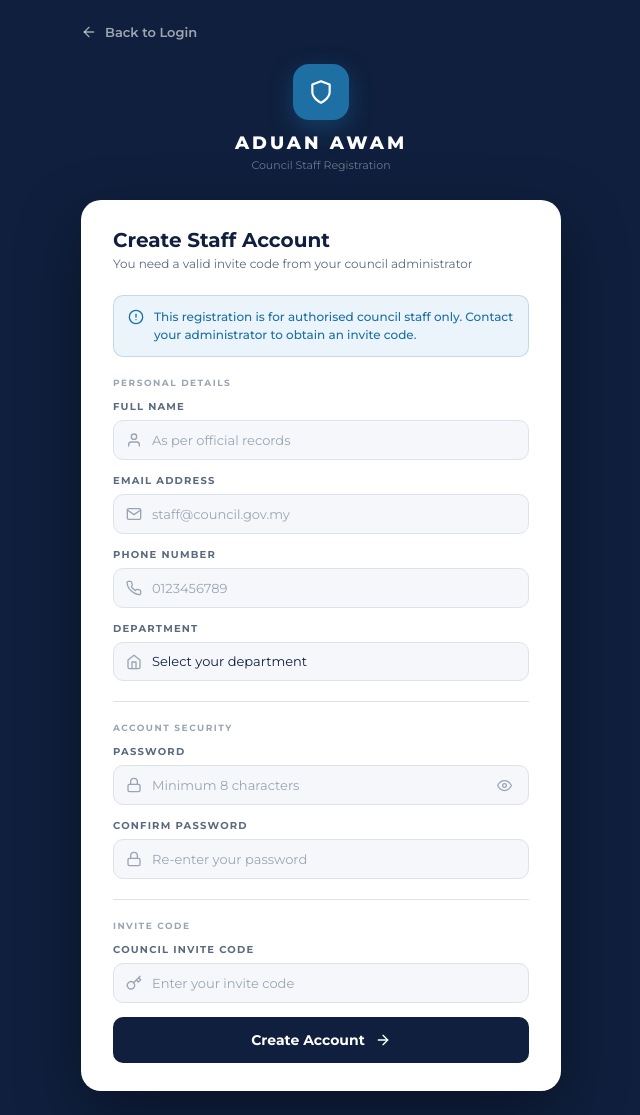
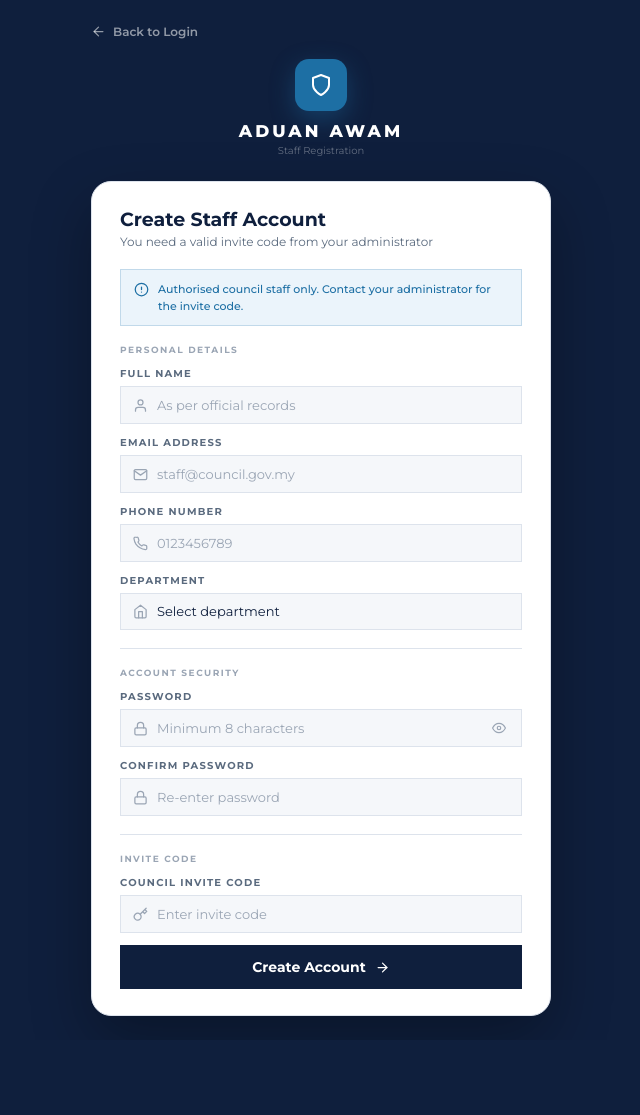
Before and after one commit to rifqibinlee/complaint-api, a Flask app: page /dashboard/register in a window 1280 px wide. Shown: the whole page, without its empty margins (319-959 px from the left). After the commit the page ends 1028 px from the top, so only its background shows below. Run offline with Flask 3, Linux system fonts and the light colour scheme; data that the repository does not hold is empty; some libraries are stand-ins or nearby versions.

Commit message:
Update register.html

```diff
--- a/templates/register.html
+++ b/templates/register.html
@@ -2,359 +2,170 @@
 <html lang="en">
 <head>
   <meta charset="UTF-8">
-  <meta name="viewport" content="width=device-width, initial-scale=1.0">
-  <title>Staff Registration — Aduan Awam</title>
+  <meta name="viewport" content="width=device-width,initial-scale=1">
+  <title>Register — Aduan Awam</title>
   <link rel="stylesheet" href="/static/css/base.css">
   <style>
-    body {
-      background: var(--primary);
-      display: flex; align-items: center; justify-content: center;
-      min-height: 100vh; padding: 24px;
-    }
-
-    .register-wrap { width: 100%; max-width: 480px; }
-
-    .back-link {
-      display: inline-flex; align-items: center; gap: 8px;
-      color: rgba(255,255,255,0.6); text-decoration: none;
-      font-size: 13px; font-weight: 600;
-      margin-bottom: 24px;
-      transition: color 0.15s;
-    }
-
-    .back-link:hover { color: white; }
-
-    .back-link svg {
-      width: 16px; height: 16px;
-      stroke: currentColor; fill: none;
-      stroke-width: 2; stroke-linecap: round; stroke-linejoin: round;
-    }
-
-    .register-logo {
-      text-align: center; margin-bottom: 28px;
-    }
-
-    .register-logo-icon {
-      width: 56px; height: 56px;
-      background: var(--accent); border-radius: 16px;
-      display: inline-flex; align-items: center; justify-content: center;
-      margin-bottom: 12px;
-      box-shadow: 0 8px 24px rgba(29,111,164,0.4);
-    }
-
-    .register-logo-icon svg {
-      width: 26px; height: 26px;
-      stroke: white; fill: none;
-      stroke-width: 2; stroke-linecap: round; stroke-linejoin: round;
-    }
-
-    .register-app-name {
-      font-size: 18px; font-weight: 800;
-      color: white; letter-spacing: 3px; display: block;
-    }
-
-    .register-tagline {
-      font-size: 11px; color: rgba(255,255,255,0.4);
-      margin-top: 4px; display: block;
-    }
-
-    .register-card {
-      background: var(--surface);
-      border-radius: 20px; padding: 28px 32px;
-      box-shadow: 0 24px 64px rgba(0,0,0,0.35);
-    }
-
-    .register-title { font-size: 20px; font-weight: 700; color: var(--text1); margin-bottom: 4px; }
-    .register-sub   { font-size: 12px; color: var(--text2); margin-bottom: 24px; }
-
-    .section-label {
-      font-size: 9px; font-weight: 700;
-      color: var(--text3); letter-spacing: 1.5px; text-transform: uppercase;
-      margin: 20px 0 12px;
-    }
-
-    .section-divider { height: 1px; background: var(--border); margin: 20px 0; }
-
-    .field        { margin-bottom: 14px; }
-    .field-label  { font-size: 10px; font-weight: 700; color: var(--text2); letter-spacing: 1.2px; text-transform: uppercase; display: block; margin-bottom: 7px; }
-
-    .input-row {
-      display: flex; align-items: center; gap: 10px;
-      background: var(--bg); border: 1px solid var(--border);
-      border-radius: var(--radius-md); padding: 0 12px;
-      transition: border-color 0.15s;
-    }
-
-    .input-row:focus-within { border-color: var(--accent); }
-
-    .input-row svg {
-      width: 16px; height: 16px;
-      stroke: var(--text3); fill: none;
-      stroke-width: 2; stroke-linecap: round; stroke-linejoin: round;
-      flex-shrink: 0;
-    }
-
-    .input-row input,
-    .input-row select {
-      flex: 1; border: none; background: transparent;
-      padding: 11px 0;
-      font-family: 'Montserrat', sans-serif;
-      font-size: 13px; color: var(--text1); outline: none;
-      appearance: none;
-    }
-
-    .input-row input::placeholder { color: var(--text3); }
-
-    .invite-box {
-      background: var(--accent-light);
-      border: 1px solid rgba(29,111,164,0.2);
-      border-radius: var(--radius-md);
-      padding: 12px 14px;
-      display: flex; align-items: flex-start; gap: 10px;
-      margin-bottom: 14px;
-    }
-
-    .invite-box svg {
-      width: 16px; height: 16px;
-      stroke: var(--accent); fill: none;
-      stroke-width: 2; stroke-linecap: round; stroke-linejoin: round;
-      flex-shrink: 0; margin-top: 1px;
-    }
-
-    .invite-box-text {
-      font-size: 12px; color: var(--accent); line-height: 1.5;
-      font-weight: 500;
-    }
-
-    .eye-btn {
-      background: none; border: none; cursor: pointer; padding: 4px;
-      display: flex; align-items: center;
-    }
-
-    .eye-btn svg {
-      width: 15px; height: 15px;
-      stroke: var(--text3); fill: none;
-      stroke-width: 2; stroke-linecap: round; stroke-linejoin: round;
-    }
-
-    .error-box {
-      background: #FEE2E2; border: 1px solid #FECACA;
-      color: #991B1B; padding: 11px 14px;
-      border-radius: var(--radius-md);
-      font-size: 12px; margin-bottom: 16px;
-      display: none;
-    }
-
-    .error-box.show { display: block; }
-
-    .submit-btn {
-      width: 100%; padding: 14px;
-      background: var(--primary); color: white;
-      border: none; border-radius: var(--radius-md);
-      font-family: 'Montserrat', sans-serif;
-      font-size: 14px; font-weight: 700;
-      cursor: pointer; margin-top: 8px;
-      display: flex; align-items: center; justify-content: center; gap: 10px;
-      transition: opacity 0.15s;
-    }
-
-    .submit-btn:hover    { opacity: 0.9; }
-    .submit-btn:disabled { opacity: 0.5; cursor: not-allowed; }
-
-    .submit-btn svg {
-      width: 16px; height: 16px;
-      stroke: white; fill: none;
-      stroke-width: 2; stroke-linecap: round; stroke-linejoin: round;
-    }
+    body{background:var(--primary);display:flex;align-items:center;justify-content:center;min-height:100vh;padding:24px}
+    .wrap{width:100%;max-width:460px}
+    .back{display:inline-flex;align-items:center;gap:7px;color:rgba(255,255,255,.55);text-decoration:none;font-size:12px;font-weight:600;margin-bottom:20px;transition:color .15s}
+    .back:hover{color:#fff}
+    .back svg{width:15px;height:15px;stroke:currentColor;fill:none;stroke-width:2;stroke-linecap:round;stroke-linejoin:round}
+    .logo{text-align:center;margin-bottom:24px}
+    .logo-icon{width:52px;height:52px;background:var(--accent);border-radius:14px;display:inline-flex;align-items:center;justify-content:center;margin-bottom:10px;box-shadow:0 8px 24px rgba(29,111,164,.4)}
+    .logo-icon svg{width:24px;height:24px;stroke:#fff;fill:none;stroke-width:2;stroke-linecap:round;stroke-linejoin:round}
+    .app-name{font-size:17px;font-weight:800;color:#fff;letter-spacing:3px;display:block}
+    .app-tag{font-size:10px;color:rgba(255,255,255,.35);margin-top:3px;display:block}
+    .card{background:var(--surface);border-radius:20px;padding:26px 28px;box-shadow:0 24px 60px rgba(0,0,0,.3)}
+    .card-title{font-size:19px;font-weight:700;color:var(--text1);margin-bottom:3px}
+    .card-sub{font-size:12px;color:var(--text2);margin-bottom:20px}
+    .sec{font-size:9px;font-weight:700;color:var(--text3);letter-spacing:1.5px;text-transform:uppercase;margin:18px 0 12px}
+    .divider{height:1px;background:var(--border);margin:18px 0}
+    .field{margin-bottom:12px}
+    .fl{display:block;font-size:10px;font-weight:700;color:var(--text2);letter-spacing:1.2px;text-transform:uppercase;margin-bottom:6px}
+    .ir{display:flex;align-items:center;gap:9px;background:var(--bg);border:1px solid var(--border);border-radius:var(--r-md);padding:0 12px;transition:border-color .15s}
+    .ir:focus-within{border-color:var(--accent)}
+    .ir svg{width:15px;height:15px;stroke:var(--text3);fill:none;stroke-width:2;stroke-linecap:round;stroke-linejoin:round;flex-shrink:0}
+    .ir input,.ir select{flex:1;border:none;background:transparent;padding:10px 0;font-family:'Montserrat',sans-serif;font-size:13px;color:var(--text1);outline:none;appearance:none}
+    .ir input::placeholder{color:var(--text3)}
+    .eye{background:none;border:none;cursor:pointer;padding:3px;display:flex;align-items:center}
+    .eye svg{width:14px;height:14px;stroke:var(--text3);fill:none;stroke-width:2;stroke-linecap:round;stroke-linejoin:round}
+    .info-box{background:var(--accent-light);border:1px solid rgba(29,111,164,.2);border-radius:var(--r-md);padding:11px 13px;display:flex;gap:9px;margin-bottom:14px}
+    .info-box svg{width:15px;height:15px;stroke:var(--accent);fill:none;stroke-width:2;stroke-linecap:round;stroke-linejoin:round;flex-shrink:0;margin-top:1px}
+    .info-box span{font-size:11px;color:var(--accent);font-weight:500;line-height:1.5}
+    .err{background:#FEE2E2;border:1px solid #FECACA;color:#991B1B;padding:10px 13px;border-radius:var(--r-md);font-size:12px;margin-bottom:14px;display:none}
+    .err.show{display:block}
+    .sub-btn{width:100%;padding:13px;background:var(--primary);color:#fff;border:none;border-radius:var(--r-md);font-family:'Montserrat',sans-serif;font-size:14px;font-weight:700;cursor:pointer;margin-top:6px;display:flex;align-items:center;justify-content:center;gap:9px;transition:opacity .15s}
+    .sub-btn:hover{opacity:.9}
+    .sub-btn:disabled{opacity:.5;cursor:not-allowed}
+    .sub-btn svg{width:15px;height:15px;stroke:#fff;fill:none;stroke-width:2;stroke-linecap:round;stroke-linejoin:round}
   </style>
 </head>
 <body>
-  <div class="register-wrap">
-
-    <a class="back-link" href="/dashboard/login">
+<div class="wrap">
+  <a class="back" href="/dashboard/login">
     <svg viewBox="0 0 24 24"><line x1="19" y1="12" x2="5" y2="12"/><polyline points="12 19 5 12 12 5"/></svg>
     Back to Login
   </a>
-
-    <div class="register-logo">
-      <div class="register-logo-icon">
-        <svg viewBox="0 0 24 24"><path d="M12 22s8-4 8-10V5l-8-3-8 3v7c0 6 8 10 8 10z"/></svg>
+  <div class="logo">
+    <div class="logo-icon"><svg viewBox="0 0 24 24"><path d="M12 22s8-4 8-10V5l-8-3-8 3v7c0 6 8 10 8 10z"/></svg></div>
+    <span class="app-name">ADUAN AWAM</span>
+    <span class="app-tag">Staff Registration</span>
   </div>
-      <span class="register-app-name">ADUAN AWAM</span>
-      <span class="register-tagline">Council Staff Registration</span>
+  <div class="card">
+    <div class="card-title">Create Staff Account</div>
+    <div class="card-sub">You need a valid invite code from your administrator</div>
+    <div class="err" id="err"></div>
+    <div class="info-box">
+      <svg viewBox="0 0 24 24"><circle cx="12" cy="12" r="10"/><line x1="12" y1="8" x2="12" y2="12"/><line x1="12" y1="16" x2="12.01" y2="16"/></svg>
+      <span>Authorised council staff only. Contact your administrator for the invite code.</span>
     </div>
-
-    <div class="register-card">
-      <div class="register-title">Create Staff Account</div>
-      <div class="register-sub">You need a valid invite code from your council administrator</div>
-
-      <div class="error-box" id="err"></div>
-
-      <div class="invite-box">
-        <svg viewBox="0 0 24 24"><circle cx="12" cy="12" r="10"/><line x1="12" y1="8" x2="12" y2="12"/><line x1="12" y1="16" x2="12.01" y2="16"/></svg>
-        <div class="invite-box-text">This registration is for authorised council staff only. Contact your administrator to obtain an invite code.</div>
-      </div>
-
-      <div class="section-label">Personal Details</div>
-
+    <div class="sec">Personal Details</div>
     <div class="field">
-        <label class="field-label">Full Name</label>
-        <div class="input-row">
+      <label class="fl">Full Name</label>
+      <div class="ir">
         <svg viewBox="0 0 24 24"><path d="M20 21v-2a4 4 0 0 0-4-4H8a4 4 0 0 0-4 4v2"/><circle cx="12" cy="7" r="4"/></svg>
-          <input type="text" id="full_name" placeholder="As per official records" autocomplete="name" />
+        <input type="text" id="full_name" placeholder="As per official records" autocomplete="name"/>
       </div>
     </div>
-
     <div class="field">
-        <label class="field-label">Email Address</label>
-        <div class="input-row">
+      <label class="fl">Email Address</label>
+      <div class="ir">
         <svg viewBox="0 0 24 24"><path d="M4 4h16c1.1 0 2 .9 2 2v12c0 1.1-.9 2-2 2H4c-1.1 0-2-.9-2-2V6c0-1.1.9-2 2-2z"/><polyline points="22,6 12,13 2,6"/></svg>
-          <input type="email" id="email" placeholder="staff@council.gov.my" autocomplete="email" />
+        <input type="email" id="email" placeholder="staff@council.gov.my" autocomplete="email"/>
       </div>
     </div>
-
     <div class="field">
-        <label class="field-label">Phone Number</label>
-        <div class="input-row">
-          <svg viewBox="0 0 24 24"><path d="M22 16.92v3a2 2 0 0 1-2.18 2 19.79 19.79 0 0 1-8.63-3.07A19.5 19.5 0 0 1 4.69 13.1a19.79 19.79 0 0 1-3.07-8.67A2 2 0 0 1 3.6 2h3a2 2 0 0 1 2 1.72 12.84 12.84 0 0 0 .7 2.81 2 2 0 0 1-.45 2.11L8.09 9.91a16 16 0 0 0 6 6l1.27-1.27a2 2 0 0 1 2.11-.45 12.84 12.84 0 0 0 2.81.7A2 2 0 0 1 22 16.92z"/></svg>
-          <input type="tel" id="phone" placeholder="0123456789" autocomplete="tel" />
+      <label class="fl">Phone Number</label>
+      <div class="ir">
+        <svg viewBox="0 0 24 24"><path d="M22 16.92v3a2 2 0 0 1-2.18 2 19.79 19.79 0 0 1-8.63-3.07A19.5 19.5 0 0 1 4.69 13.1 19.79 19.79 0 0 1 1.62 4.43 2 2 0 0 1 3.6 2h3a2 2 0 0 1 2 1.72c.127.96.361 1.903.7 2.81a2 2 0 0 1-.45 2.11L8.09 9.91a16 16 0 0 0 6 6l1.27-1.27a2 2 0 0 1 2.11-.45c.907.339 1.85.573 2.81.7A2 2 0 0 1 22 16.92z"/></svg>
+        <input type="tel" id="phone" placeholder="0123456789" autocomplete="tel"/>
       </div>
     </div>
-
     <div class="field">
-        <label class="field-label">Department</label>
-        <div class="input-row">
+      <label class="fl">Department</label>
+      <div class="ir">
         <svg viewBox="0 0 24 24"><path d="M3 9l9-7 9 7v11a2 2 0 0 1-2 2H5a2 2 0 0 1-2-2z"/><polyline points="9 22 9 12 15 12 15 22"/></svg>
-          <select id="department">
-            <option value="">Loading departments...</option>
-          </select>
+        <select id="department"><option value="">Loading...</option></select>
       </div>
     </div>
-
-      <div class="section-divider"></div>
-      <div class="section-label">Account Security</div>
-
+    <div class="divider"></div>
+    <div class="sec">Account Security</div>
     <div class="field">
-        <label class="field-label">Password</label>
-        <div class="input-row">
-          <svg viewBox="0 0 24 24"><rect x="3" y="11" width="18" height="11" rx="2" ry="2"/><path d="M7 11V7a5 5 0 0 1 10 0v4"/></svg>
-          <input type="password" id="password" placeholder="Minimum 8 characters" autocomplete="new-password" />
-          <button class="eye-btn" id="eye-btn" type="button">
-            <svg viewBox="0 0 24 24"><path d="M1 12s4-8 11-8 11 8 11 8-4 8-11 8-11-8-11-8z"/><circle cx="12" cy="12" r="3"/></svg>
+      <label class="fl">Password</label>
+      <div class="ir">
+        <svg viewBox="0 0 24 24"><rect x="3" y="11" width="18" height="11" rx="2"/><path d="M7 11V7a5 5 0 0 1 10 0v4"/></svg>
+        <input type="password" id="password" placeholder="Minimum 8 characters" autocomplete="new-password"/>
+        <button class="eye" id="eye"><svg viewBox="0 0 24 24"><path d="M1 12s4-8 11-8 11 8 11 8-4 8-11 8-11-8-11-8z"/><circle cx="12" cy="12" r="3"/></svg></button>
+      </div>
+    </div>
+    <div class="field">
+      <label class="fl">Confirm Password</label>
+      <div class="ir">
+        <svg viewBox="0 0 24 24"><rect x="3" y="11" width="18" height="11" rx="2"/><path d="M7 11V7a5 5 0 0 1 10 0v4"/></svg>
+        <input type="password" id="confirm" placeholder="Re-enter password" autocomplete="new-password"/>
+      </div>
+    </div>
+    <div class="divider"></div>
+    <div class="sec">Invite Code</div>
+    <div class="field">
+      <label class="fl">Council Invite Code</label>
+      <div class="ir">
+        <svg viewBox="0 0 24 24"><path d="M21 2l-2 2m-7.61 7.61a5.5 5.5 0 1 1-7.778 7.778 5.5 5.5 0 0 1 7.777-7.777zm0 0L15.5 7.5m0 0l3 3L22 7l-3-3m-3.5 3.5L19 4"/></svg>
+        <input type="text" id="invite_code" placeholder="Enter invite code" autocomplete="off"/>
+      </div>
+    </div>
+    <button class="sub-btn" id="reg-btn">
+      <span id="lbl">Create Account</span>
+      <svg viewBox="0 0 24 24" id="arr"><line x1="5" y1="12" x2="19" y2="12"/><polyline points="12 5 19 12 12 19"/></svg>
     </button>
   </div>
 </div>
-
-      <div class="field">
-        <label class="field-label">Confirm Password</label>
-        <div class="input-row">
-          <svg viewBox="0 0 24 24"><rect x="3" y="11" width="18" height="11" rx="2" ry="2"/><path d="M7 11V7a5 5 0 0 1 10 0v4"/></svg>
-          <input type="password" id="confirm" placeholder="Re-enter your password" autocomplete="new-password" />
-        </div>
-      </div>
-
-      <div class="section-divider"></div>
-      <div class="section-label">Invite Code</div>
-
-      <div class="field">
-        <label class="field-label">Council Invite Code</label>
-        <div class="input-row">
-          <svg viewBox="0 0 24 24"><path d="M21 2l-2 2m-7.61 7.61a5.5 5.5 0 1 1-7.778 7.778 5.5 5.5 0 0 1 7.777-7.777zm0 0L15.5 7.5m0 0l3 3L22 7l-3-3m-3.5 3.5L19 4"/></svg>
-          <input type="text" id="invite_code" placeholder="Enter your invite code" autocomplete="off" />
-        </div>
-      </div>
-
-      <button class="submit-btn" id="register-btn">
-        <span id="btn-label">Create Account</span>
-        <svg viewBox="0 0 24 24" id="btn-arrow"><line x1="5" y1="12" x2="19" y2="12"/><polyline points="12 5 19 12 12 19"/></svg>
-      </button>
-    </div>
-  </div>
-
 <script src="/static/js/app.js"></script>
 <script>
   if (getToken()) window.location.href = '/dashboard';
 
-    // Load departments
-    async function loadDepts() {
-      try {
-        const res  = await fetch('/api/departments');
-        const data = await res.json();
-        const sel  = document.getElementById('department');
-        if (!data || data.error) {
-          sel.innerHTML = '<option value="">Failed to load</option>';
+  // Load departments without auth
+  fetch('/api/departments').then(r=>r.json()).then(data=>{
+    const sel = document.getElementById('department');
+    sel.innerHTML = '<option value="">Select department</option>' +
+      data.map(d=>`<option value="${d.id}">${d.name}</option>`).join('');
+  }).catch(()=>{
+    document.getElementById('department').innerHTML='<option value="">Failed to load</option>';
+  });
+
+  document.getElementById('eye').onclick = () => {
+    const i = document.getElementById('password');
+    i.type = i.type === 'password' ? 'text' : 'password';
+  };
+
+  document.getElementById('reg-btn').onclick = async () => {
+    const full_name   = document.getElementById('full_name').value.trim();
+    const email       = document.getElementById('email').value.trim();
+    const phone       = document.getElementById('phone').value.trim();
+    const dept        = document.getElementById('department').value;
+    const password    = document.getElementById('password').value;
+    const confirm     = document.getElementById('confirm').value;
+    const invite_code = document.getElementById('invite_code').value.trim();
+    const err         = document.getElementById('err');
+    const btn         = document.getElementById('reg-btn');
+    err.classList.remove('show');
+    if (!full_name||!email||!dept||!password||!invite_code){err.textContent='Please fill in all required fields.';err.classList.add('show');return}
+    if (password.length<8){err.textContent='Password must be at least 8 characters.';err.classList.add('show');return}
+    if (password!==confirm){err.textContent='Passwords do not match.';err.classList.add('show');return}
+    btn.disabled=true;document.getElementById('lbl').textContent='Creating...';document.getElementById('arr').style.display='none';
+    const r = await apiFetch('/api/staff/register',{
+      method:'POST',
+      body:JSON.stringify({full_name,email,phone,department_id:parseInt(dept),password,invite_code})
+    });
+    if (!r.ok||r.data?.error){
+      err.textContent=r.data?.error??'Registration failed.';err.classList.add('show');
+      btn.disabled=false;document.getElementById('lbl').textContent='Create Account';document.getElementById('arr').style.display='';
       return;
     }
-        sel.innerHTML = '<option value="">Select your department</option>' +
-          data.map(d => `<option value="${d.id}">${d.name}</option>`).join('');
-      } catch (e) {
-        console.error('Failed to load departments:', e);
-        document.getElementById('department').innerHTML = '<option value="">Failed to load</option>';
-      }
-    }
-
-    loadDepts();
-
-    // Password toggle
-    const pwdInput = document.getElementById('password');
-    document.getElementById('eye-btn').addEventListener('click', () => {
-      pwdInput.type = pwdInput.type === 'password' ? 'text' : 'password';
-    });
-
-    // Register
-    document.getElementById('register-btn').addEventListener('click', async () => {
-      const full_name     = document.getElementById('full_name').value.trim();
-      const email         = document.getElementById('email').value.trim();
-      const phone         = document.getElementById('phone').value.trim();
-      const department_id = document.getElementById('department').value;
-      const password      = document.getElementById('password').value;
-      const confirm       = document.getElementById('confirm').value;
-      const invite_code   = document.getElementById('invite_code').value.trim();
-      const err           = document.getElementById('err');
-      const btn           = document.getElementById('register-btn');
-      const label         = document.getElementById('btn-label');
-      const arrow         = document.getElementById('btn-arrow');
-
-      err.classList.remove('show');
-
-      if (!full_name || !email || !department_id || !password || !invite_code) {
-        err.textContent = 'Please fill in all required fields.';
-        err.classList.add('show'); return;
-      }
-      if (password.length < 8) {
-        err.textContent = 'Password must be at least 8 characters.';
-        err.classList.add('show'); return;
-      }
-      if (password !== confirm) {
-        err.textContent = 'Passwords do not match.';
-        err.classList.add('show'); return;
-      }
-
-      btn.disabled = true;
-      label.textContent = 'Creating account...';
-      arrow.style.display = 'none';
-
-      const data = await api('/api/staff/register', {
-        method: 'POST',
-        body:   JSON.stringify({ full_name, email, phone, department_id: parseInt(department_id), password, invite_code }),
-      });
-
-      if (!data || data.error) {
-        err.textContent = data?.error ?? 'Registration failed. Please try again.';
-        err.classList.add('show');
-        btn.disabled = false;
-        label.textContent = 'Create Account';
-        arrow.style.display = '';
-        return;
-      }
-
-      setAuth(data.token, data.staff);
-      window.location.href = '/dashboard';
-    });
-
-    document.addEventListener('keydown', e => {
-      if (e.key === 'Enter') document.getElementById('register-btn').click();
-    });
+    setAuth(r.data.token,r.data.staff);
+    window.location.href='/dashboard';
+  };
 </script>
 </body>
 </html>
```
Lines whose indentation alone changed are shown as unchanged.
